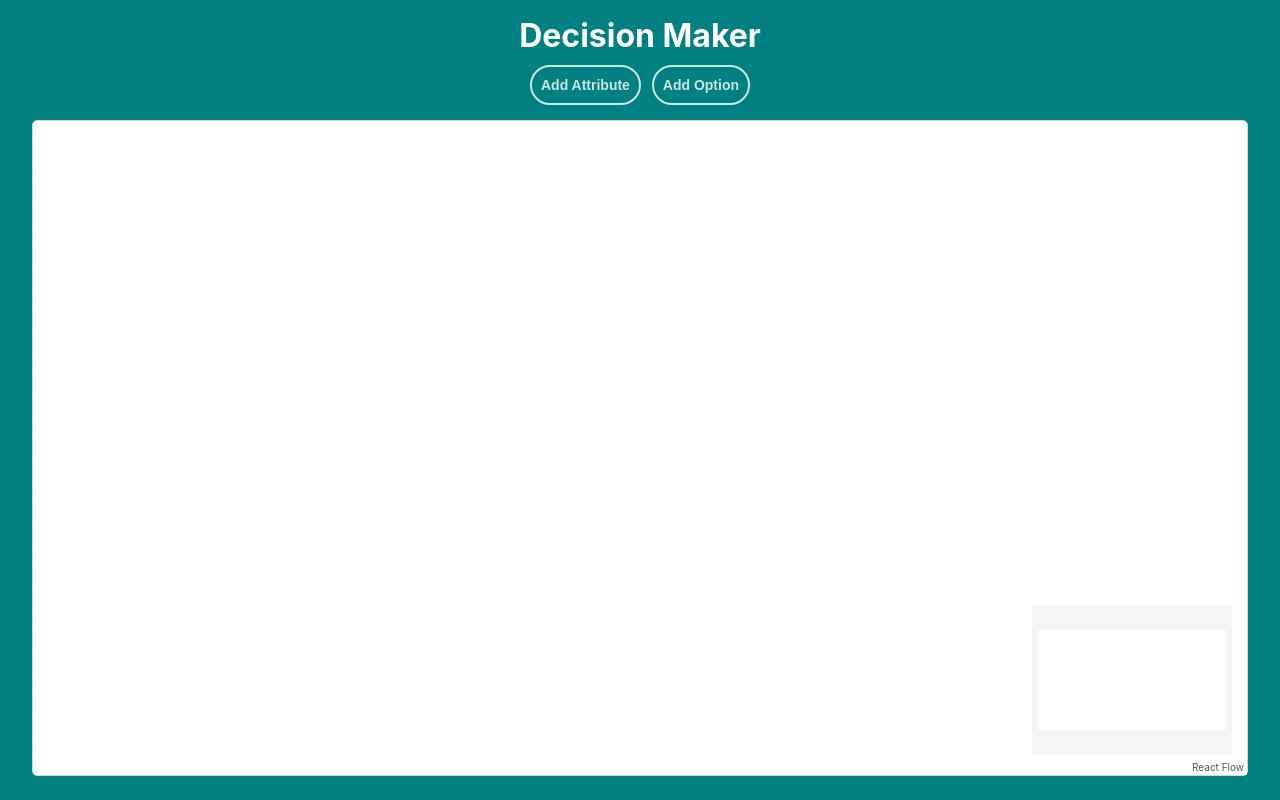
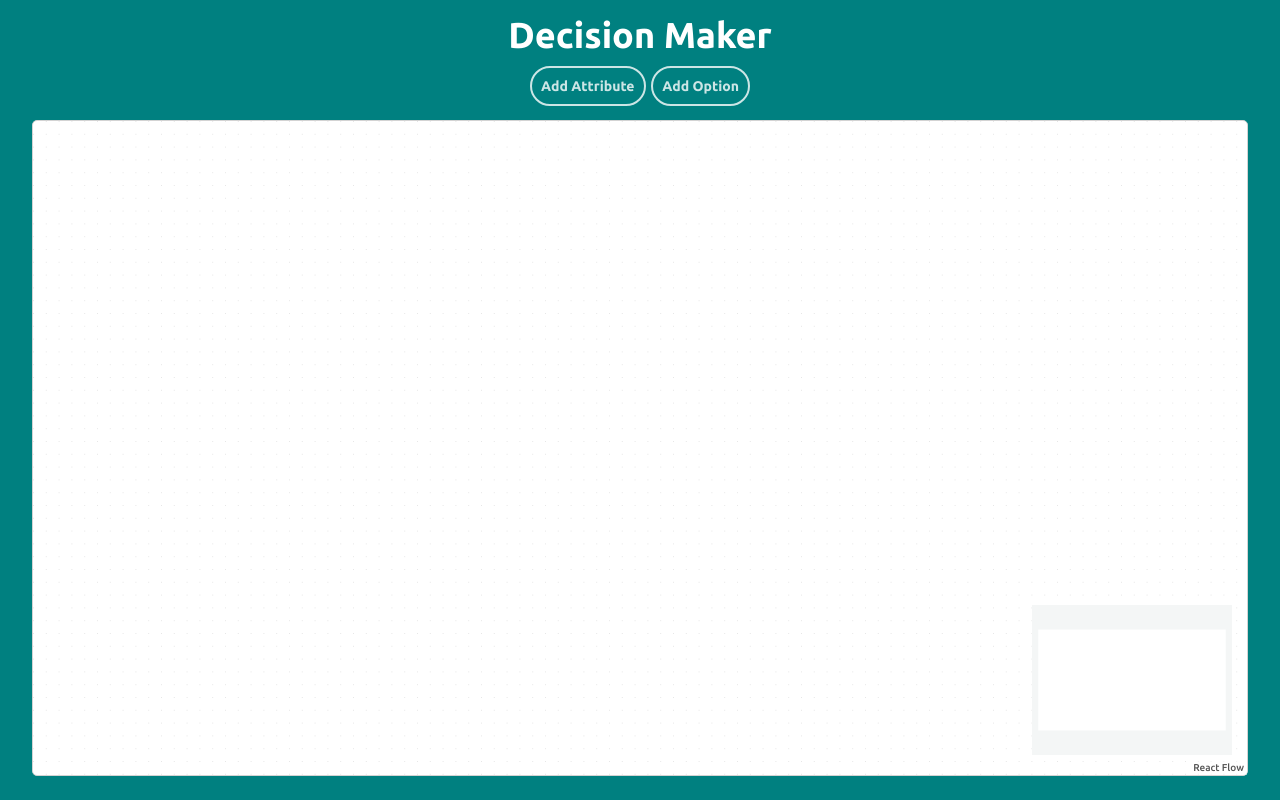
Before and after one commit to chihweidavidliu/sourceful-test, a React (Create React App) app: page / in a window 1280 px wide. Built offline with nearby package versions, Linux system fonts and the light colour scheme.

Commit message:
Add nicer fonts

```diff
--- a/public/index.html
+++ b/public/index.html
@@ -10,6 +10,11 @@
       content="Web site created using create-react-app"
     />
     <link rel="apple-touch-icon" href="%PUBLIC_URL%/logo192.png" />
+    <link rel="preconnect" href="https://fonts.gstatic.com" />
+    <link
+      href="https://fonts.googleapis.com/css2?family=Ubuntu:ital,wght@0,300;0,500;0,700;1,500&display=swap"
+      rel="stylesheet"
+    />
     <!--
       manifest.json provides metadata used when your web app is installed on a
       user's mobile device or desktop. See https://developers.google.com/web/fundamentals/web-app-manifest/
--- a/src/App.tsx
+++ b/src/App.tsx
@@ -11,6 +11,7 @@
   padding: 0;
   margin: 0;
   background: teal;
+  font-family: "Ubuntu", sans-serif;
 
   *,
   *:before,
--- a/src/components/Button.tsx
+++ b/src/components/Button.tsx
@@ -1,6 +1,7 @@
 import styled from "styled-components";
 
 export const Button = styled.button`
+  font-family: "Ubuntu", sans-serif;
   font-size: 14px;
   padding: 0px 9px;
   background: white;
--- a/src/components/Editor/index.tsx
+++ b/src/components/Editor/index.tsx
@@ -35,7 +35,7 @@
 const H1 = styled.h1`
   margin: 0;
   padding: 0;
-  font-size: 32px;
+  font-size: 36px;
   margin-bottom: 10px;
 `;
 
```
